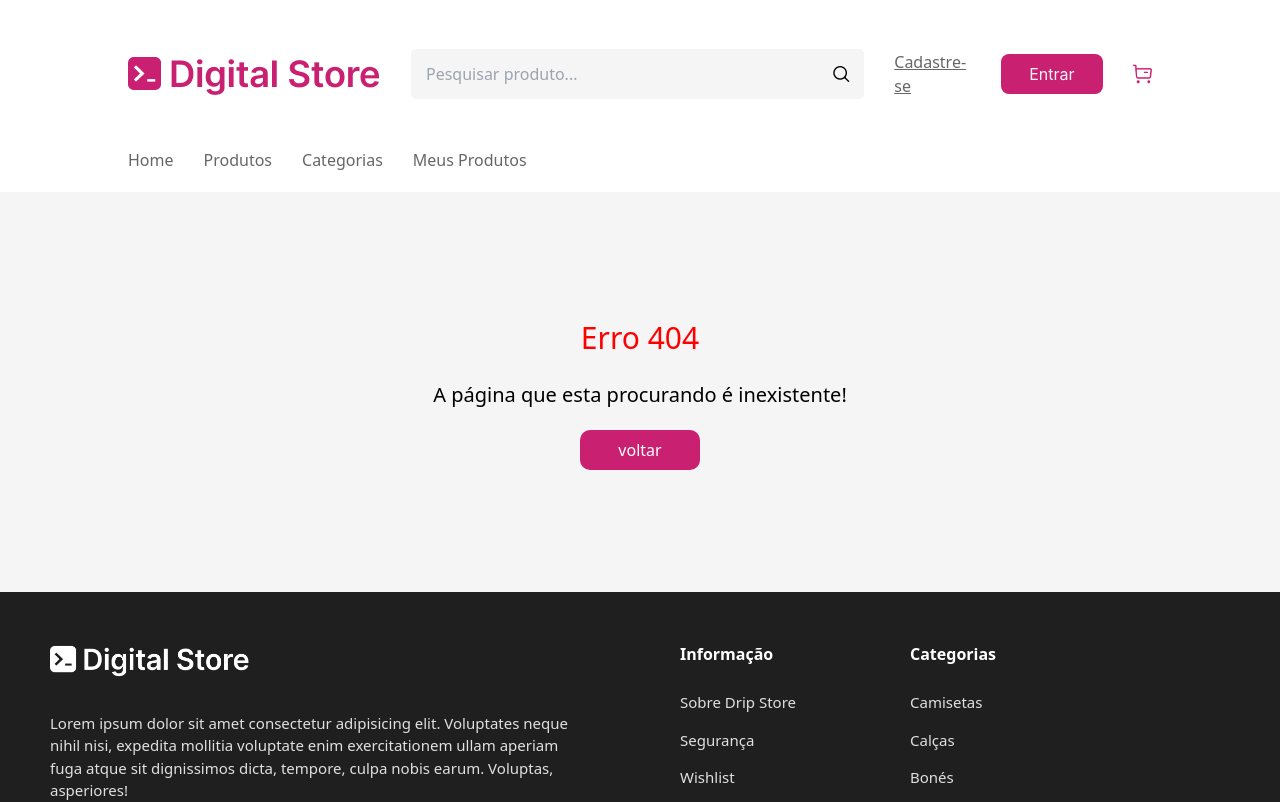
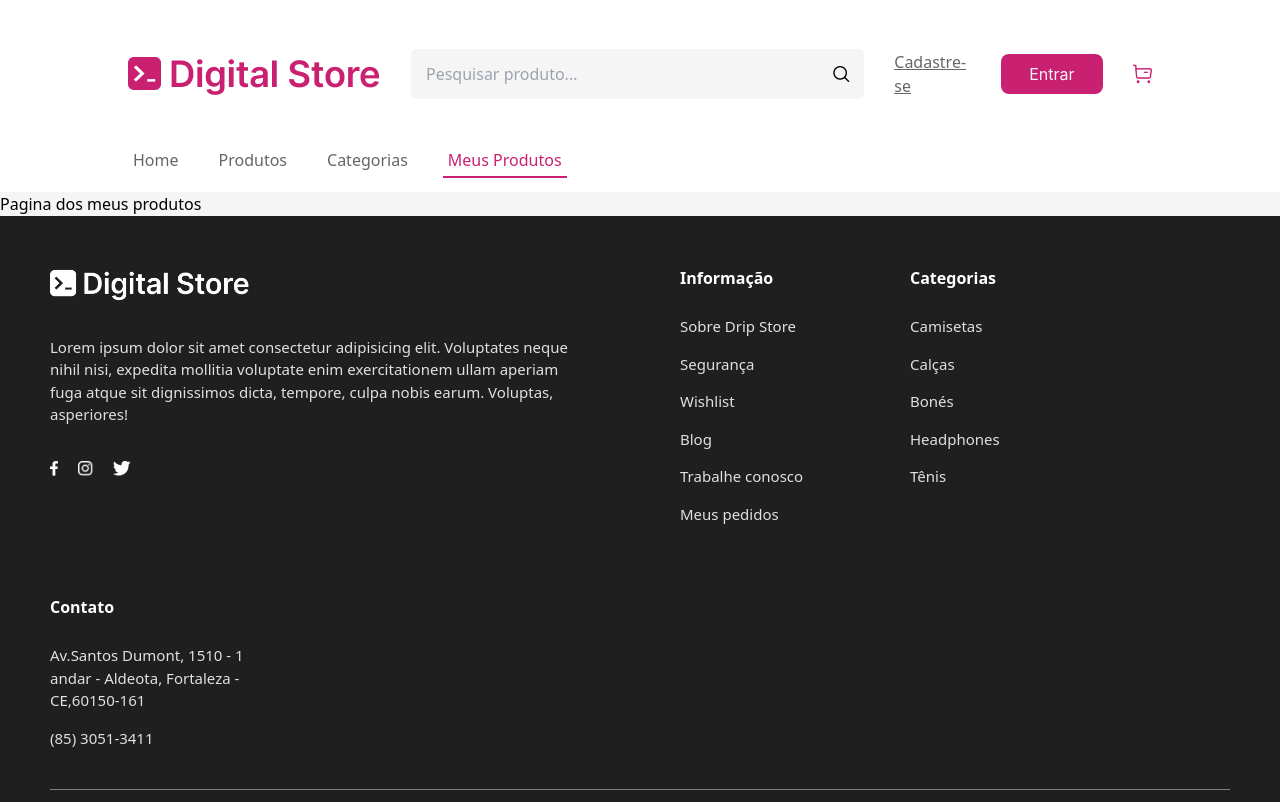
Before and after one commit to Vitor-Meloo/PROJETO-DIGITALSTORE, a React (Vite) app: page /my-products in a window 1280 px wide. Shown: the top 802 px of the page. Built offline with nearby package versions, Linux system fonts and the light colour scheme.

Commit message:
implementando funcoes ao NavLink do header

```diff
--- a/src/components/Header.jsx
+++ b/src/components/Header.jsx
@@ -3,9 +3,11 @@ import styled from "styled-components";
 import logo from "..//assets/images/logo.png";
 import 'primeicons/primeicons.css';
 import iconCart from "../assets/icons/mini-cart.png"
-import { Link } from "react-router-dom";
+import { Link, NavLink } from "react-router-dom";
 
 export const Header = () => {
+
+
   return (
     <HeaderContainer>
       <div>
@@ -23,10 +25,10 @@ export const Header = () => {
 
       <nav>
         <ul>
-          <li><Link to={"/"}>Home</Link></li>
-          <li><Link>Produtos</Link></li>
-          <li><Link>Categorias</Link></li>
-          <li><Link>Meus Produtos</Link></li>
+          <li><NavLink to={"/"} className="nav-link" activeClassName="active">Home</NavLink></li>
+          <li><NavLink to={"/products"} className="nav-link" activeClassName="active">Produtos</NavLink></li>
+          <li><NavLink to={"/categories"} className="nav-link" activeClassName="active">Categorias</NavLink></li>
+          <li><NavLink to={"/my-products"} className="nav-link" activeClassName="active">Meus Produtos</NavLink></li>
         </ul>
       </nav>
 
@@ -47,7 +49,6 @@ const HeaderContainer = styled.header`
   padding: 0 10%;
 
   & div{
-
       width: 100%;
       display: flex;
       align-items: center;
@@ -117,14 +118,18 @@ const HeaderContainer = styled.header`
         display: flex;
         gap: 30px;
 
-      & li{
+      & .nav-link{
           color: #666666;
+          padding: 5px;
       }
-      & li:hover{
-        cursor: pointer;
+
+      & .active{
+          font-weight: 500;
           color: #C92071;
+          border-bottom: 2px solid #C92071;
+      }
 
-      }
+
     }
 
   }
--- /dev/null
+++ b/src/pages/Categories.jsx
@@ -0,0 +1,7 @@
+const Categories = () =>{
+    return(
+        <h1>Pagina de categorias</h1>
+    )
+}
+
+export default Categories;
--- /dev/null
+++ b/src/pages/MyProducts.jsx
@@ -0,0 +1,7 @@
+const MyProducts = () =>{
+    return(
+        <h1>Pagina dos meus produtos</h1>
+    )
+}
+
+export default MyProducts;
--- /dev/null
+++ b/src/pages/Products.jsx
@@ -0,0 +1,7 @@
+const Products = () =>{
+    return(
+        <h1>Pagina de produtos</h1>
+    )
+}
+
+export default Products;
--- a/src/routes/Paths.jsx
+++ b/src/routes/Paths.jsx
@@ -3,6 +3,9 @@ import { Layout } from "../layout/Layout";
 import {Home} from "../pages/Home"
 import 'primeicons/primeicons.css';
 import NotFound from "../pages/NotFound"
+import Products from "../pages/Products";
+import MyProducts from "../pages/MyProducts";
+import Categories from "../pages/Categories";
 
 export const Paths = () => {
   return (
@@ -10,6 +13,9 @@ export const Paths = () => {
         <Routes>
           <Route path="/" element={<Layout/>}>
             <Route path="/" element={<Home/>}/>
+            <Route path="/products" element={<Products/>}/>
+            <Route path="/categories" element={<Categories/>}/>
+            <Route path="/my-products" element={<MyProducts/>}/>
             <Route path="*" element={<NotFound/>}/>
           </Route>
 
```
Lines whose indentation alone changed are shown as unchanged.
